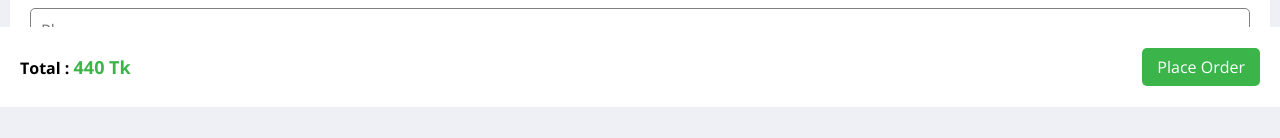
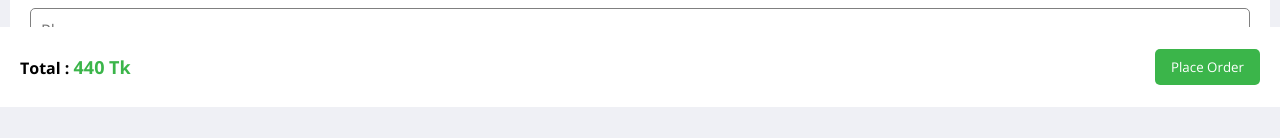
Before and after one commit to JafrulSadik/hello-food, a React (Create React App) app in the folder client-side/: page /order in a window 1280 px wide. Shown: the part 693-831 px from the top of the page. Built offline with nearby package versions, Linux system fonts and the light colour scheme.

Commit message:
fixed toast

```diff
--- a/client-side/src/pages/Order.jsx
+++ b/client-side/src/pages/Order.jsx
@@ -74,12 +74,12 @@ const Order = () => {
                     <h5 className="totalAmount">Total : <span>440 Tk</span></h5>
                 </div>
                 <div className="placeButton">
-                    <span onClick={notify}>Place Order</span>
-                    <ToastContainer />
+                    <button onClick={notify}>Place Order</button>
                 </div>
             </div>
         </div>
       </OrderContainer>
+      <ToastContainer />
     </>
   );
 };
@@ -217,11 +217,12 @@ const OrderContainer = styled.div`
     color: #3bb54a;
     font-size: 18px;
   }
-  .placeButton > span {
-    padding: 8px 15px;
+  .placeButton > button {
+    padding: 9px 16px;
     border-radius: 5px;
     background-color: #3bb54a;
     color: white;
+    border: none;
   }
 
 `;
```
